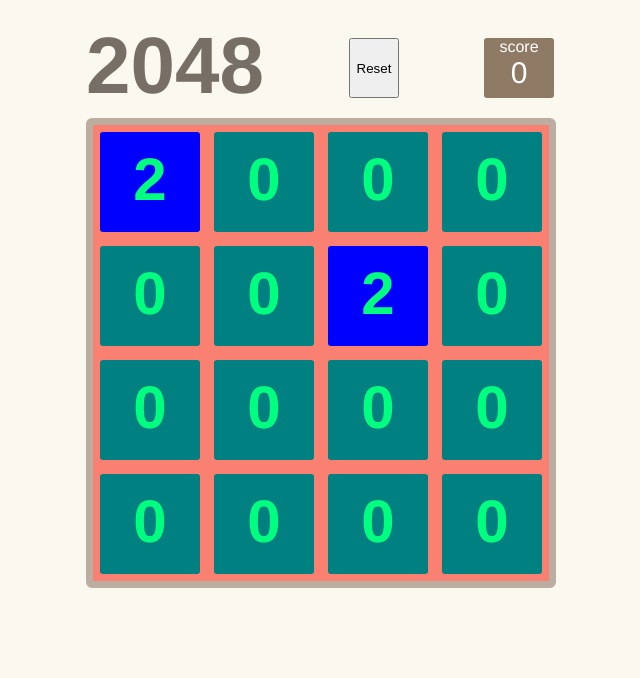
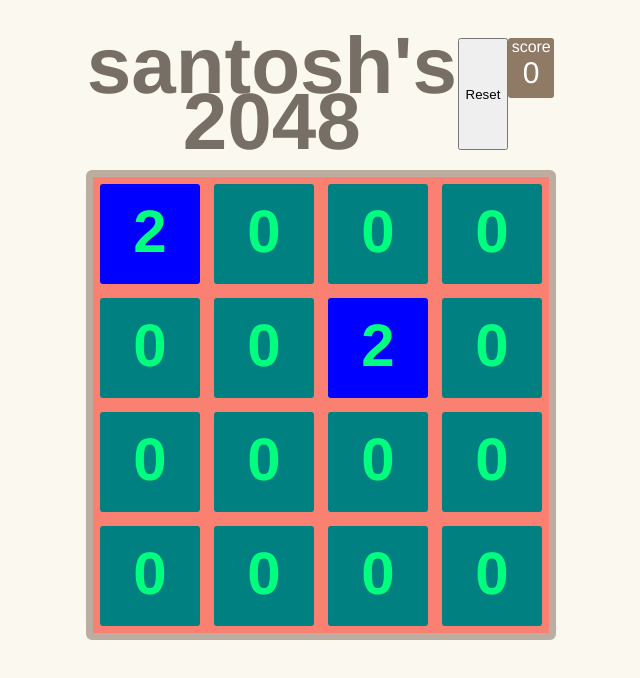
Before and after one commit to santosh-kumar-metikoti/2048-Game, a plain HTML site: page index.html in a window 1280 px wide. Shown: the whole page, without its empty margins (320-960 px from the left). Drawn offline with Linux system fonts and the light colour scheme.

Commit message:
updating index.html with some features

```diff
--- a/index.html
+++ b/index.html
@@ -12,7 +12,7 @@
 
     <div class="container">
       <div class="info">
-        <h1>2048</h1>
+        <h1>santosh's 2048</h1>
         <button id="btn" type="button" onclick="generate();">Reset</button>
         <div class="score-container">
           <div class="score-title">score</div>
```
